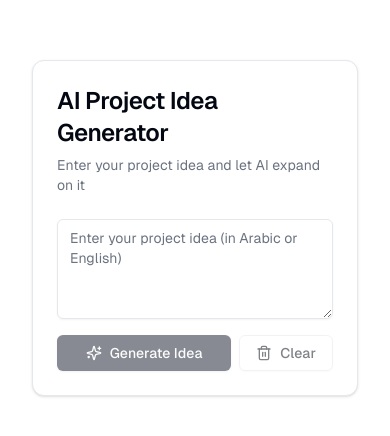
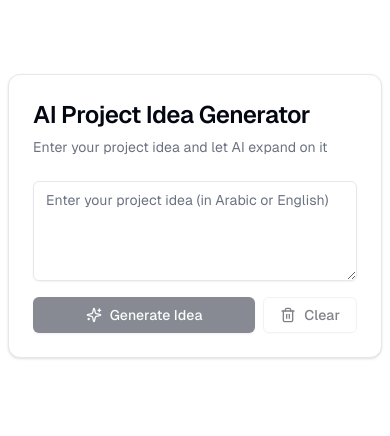
Before and after one commit to shadi-almilhem/AI-Project-Idea-Generator, a Next.js app: page / in a window 390 px wide. Shown: the part 170-606 px from the top of the page. Built offline with nearby package versions, Linux system fonts and the light colour scheme.

Commit message:
taost and textstyle edited

```diff
--- a/app/page.tsx
+++ b/app/page.tsx
@@ -2,7 +2,7 @@
 
 export default function Home() {
   return (
-    <main className="grid items-center justify-items-center min-h-screen p-8 pb-20 gap-16 sm:p-20 font-[family-name:var(--font-geist-sans)]">
+    <main className="grid items-center justify-items-center min-h-screen p-2 pb-20 gap-16 sm:p-20 font-[family-name:var(--font-geist-sans)]">
       <AIProjectIdeaGenerator />
     </main>
   );
```
